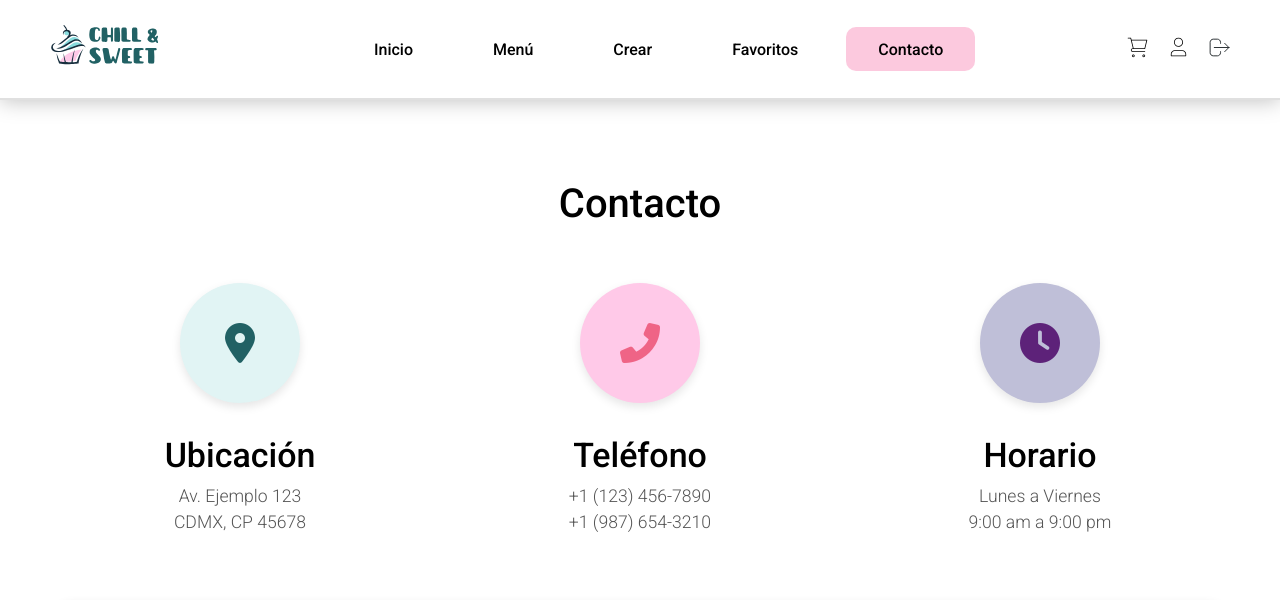
After one commit to UlisesRdgz/chill-and-sweet, a Django app: page /contact/ in a window 1280 px wide. The commit adds this page. Shown: the top 600 px of the page. Run offline with Django 5.2, Linux system fonts and the light colour scheme; parts of the project's set-up code (start-up, migrations or seed data) failed here and were passed over.

Commit message:
Vista Contacto y 404
Se adaptó la vista contacto que ya había

Pendiente conectar la vista 404 y dar ajustes de diseño

```diff
--- /dev/null
+++ b/chill_and_sweet/main/static/css/partials/contact-section.css
@@ -0,0 +1,242 @@
+/* Configuración global para bordes, márgenes y rellenos */
+*,
+*::before,
+*::after {
+    box-sizing: border-box;
+    margin: 0;
+    padding: 0;
+}
+
+/* Contenedor principal con ancho máximo */
+.page-container {
+    max-width: 1200px;
+    margin: 0 auto;
+    padding: 0 1rem;
+    width: 100%;
+}
+
+/* Contenedor principal de contenido */
+.main-content {
+    padding: 2rem;
+    text-align: center;
+}
+
+/* Título principal dentro del contenido */
+.main-content h1 {
+    font-size: 2rem;
+    color: #2b3b4e;
+    margin-bottom: 1rem;
+}
+
+/* Párrafo dentro del contenido principal */
+.main-content p {
+    font-size: 1.1rem;
+    color: #555;
+}
+
+/* Sección de contacto */
+.contact-section {
+    width: 100%;
+    padding: 3rem 0;
+    text-align: center;
+    background-color: #ffffff;
+}
+
+/* Título en la sección de contacto */
+.contact-title {
+    font-size: 40px;
+    font-family: 'Roboto', sans-serif;
+    font-weight: 500;
+    margin-bottom: 2.5rem;
+    color: #000000;
+}
+
+/* Información de contacto, con elementos flexibles */
+.contact-info {
+    display: flex;
+    justify-content: space-between;
+    flex-wrap: wrap;
+    gap: 2rem;
+}
+
+/* Elementos individuales de contacto */
+.contact-item {
+    flex: 1 1 0;
+    min-width: 280px;
+    text-align: center;
+    margin: 0;
+    padding: 1rem;
+}
+
+/* Iconos circulares en la sección de contacto */
+.icon-circle {
+    width: 120px;
+    height: 120px;
+    border-radius: 50%;
+    display: flex;
+    justify-content: center;
+    align-items: center;
+    margin: 0 auto 2rem;
+    box-shadow: 0px 4px 10px rgba(0, 0, 0, 0.1);
+}
+
+/* Tamaño del icono */
+.icon-circle i {
+    font-size: 2.5rem;
+}
+
+/* Icono y color específico para ubicación */
+.location-icon {
+    background-color: #E1F4F4;
+}
+
+.location-icon i {
+    color: #216164;
+}
+
+/* Icono y color específico para teléfono */
+.phone-icon {
+    background-color: #FFC9E8;
+}
+
+.phone-icon i {
+    color: #EF6486;
+}
+
+/* Icono y color específico para horario */
+.schedule-icon {
+    background-color: #BFBFD8;
+}
+
+.schedule-icon i {
+    color: #5D2279;
+}
+
+/* Subtítulo en la sección de contacto */
+.contact-subtitle {
+    font-size: 34px;
+    font-family: 'Roboto', sans-serif;
+    font-weight: 500;
+    color: #000000;
+    margin-bottom: 0.5rem;
+}
+
+/* Descripción en la sección de contacto */
+.contact-description {
+    font-size: 30px;
+    font-family: 'Roboto', sans-serif;
+    font-weight: 300;
+    color: #000000;
+    line-height: 1.5;
+}
+
+/* Contenedor del mapa de contacto */
+.contact-map {
+    position: relative;
+    width: 100%;
+    height: 400px;
+    border-radius: 15px;
+    overflow: hidden;
+    box-shadow: 0 4px 10px rgba(0, 0, 0, 0.1);
+    margin-top: 3rem;
+}
+
+/* Estilización del iframe del mapa */
+.google-map-iframe {
+    width: 100%;
+    height: 100%;
+    border: none;
+    filter: grayscale(30%) contrast(1.1) brightness(0.9);
+    transition: transform 0.3s ease, filter 0.3s ease;
+}
+
+.google-map-iframe:hover {
+    transform: scale(1.02);
+    filter: grayscale(0%) contrast(1) brightness(1);
+}
+
+/* Media queries para pantallas medianas */
+@media screen and (max-width: 1024px) {
+    .page-container {
+        max-width: 800px;
+    }
+
+    .contact-title {
+        font-size: 2.4rem;
+    }
+
+    .contact-item {
+        min-width: 180px;
+    }
+
+    .icon-circle {
+        width: 115px;
+        height: 115px;
+    }
+
+    .contact-subtitle,
+    .icon-circle i {
+        font-size: 2rem;
+    }
+
+    .contact-description {
+        font-size: 1.8rem;
+    }
+}
+
+/* Media queries para pantallas móviles */
+@media (max-width: 768px) {
+    .contact-title  {
+        font-size: 2.2rem;
+    }
+
+    .contact-item {
+        min-width: 140px;
+    }
+
+    .icon-circle {
+        width: 100px;
+        height: 100px;
+    }
+
+    .contact-subtitle,
+    .icon-circle i {
+        font-size: 1.8rem;
+    }
+
+    .contact-description {
+        font-size: 1.6rem;
+    }
+}
+
+/* Media queries para pantallas pequeñas */
+@media (max-width: 480px) {
+
+    .contact-title  {
+        font-size: 2rem;
+    }
+
+    .icon-circle {
+        width: 120px;
+        height: 120px;
+    }
+
+    .contact-subtitle,
+    .icon-circle i {
+        font-size: 1.6rem;
+    }
+
+    .contact-description {
+        font-size: 1.4rem;
+    }
+
+    .contact-info {
+        flex-direction: column;
+        align-items: center;
+        gap: 30px 50px;
+    }
+
+    .contact-item {
+        margin-bottom: 0.5rem;
+    }
+}
--- /dev/null
+++ b/chill_and_sweet/main/templates/contact.html
@@ -0,0 +1,15 @@
+{% extends "layout/layout-logged.html" %}
+
+{% load static %}
+
+{% block title %}Contact - Chill & Sweet{% endblock %}
+
+{% block head %}
+    <link rel="stylesheet" href="{% static 'css/partials/contact-section.css' %}">
+{% endblock %}
+
+{% block content %}
+<div class="page-container">
+    {% include 'partials/contact-section.html' %}
+</div>
+{% endblock %}
--- a/chill_and_sweet/main/templates/layout/layout-logged.html
+++ b/chill_and_sweet/main/templates/layout/layout-logged.html
@@ -36,10 +36,10 @@
             <a href="{% url 'create' %}" class="{% if request.resolver_match.url_name == 'create' %}active{% endif %}">
                 Crear
             </a>
-            <a href="#" class="{% if request.resolver_match.url_name == 'contact' %}active{% endif %}">
+            <a href="#" class="{% if request.resolver_match.url_name == 'favorite' %}active{% endif %}">
                 Favoritos
             </a>
-            <a href="#" class="{% if request.resolver_match.url_name == 'contact' %}active{% endif %}">
+            <a href="{% url 'contact' %}" class="{% if request.resolver_match.url_name == 'contact' %}active{% endif %}">
                 Contacto
             </a>
         </div>
--- /dev/null
+++ b/chill_and_sweet/main/templates/partials/contact-section.html
@@ -0,0 +1,39 @@
+<div class="contact-section">
+    <h2 class="contact-title">Contacto</h2>
+    <div class="contact-info">
+        <!-- Información de contacto -->
+        <div class="contact-item">
+            <div class="icon-circle location-icon">
+                <i class="fas fa-map-marker-alt"></i>
+            </div>
+            <h3 class="contact-subtitle">Ubicación</h3>
+            <p class="contact-description">Av. Ejemplo 123<br>CDMX, CP 45678</p>
+        </div>
+        <div class="contact-item">
+            <div class="icon-circle phone-icon">
+                <i class="fas fa-phone-alt"></i>
+            </div>
+            <h3 class="contact-subtitle">Teléfono</h3>
+            <p class="contact-description">+1 (123) 456-7890<br>+1 (987) 654-3210</p>
+        </div>
+        <div class="contact-item">
+            <div class="icon-circle schedule-icon">
+                <i class="fas fa-clock"></i>
+            </div>
+            <h3 class="contact-subtitle">Horario</h3>
+            <p class="contact-description">Lunes a Viernes<br>9:00 am a 9:00 pm</p>
+        </div>
+    </div>
+    <!-- Mapa de Google -->
+    <div class="contact-map">
+        <iframe
+            src="https://www.google.com/maps/embed?pb=!1m18!1m12!1m3!1d7530.170637898942!2d-99.19548280642093!3d19.322103700000024!2m3!1f0!2f0!3f0!3m2!1i1024!2i768!4f13.1!3m3!1m2!1s0x85ce0008de1eddf5%3A0x95a3d1762fcedcd8!2sInstituto%20de%20Ciencias%20Aplicadas%20y%20Tecnolog%C3%ADa%2C%20UNAM!5e0!3m2!1ses-419!2smx!4v1732032647481!5m2!1ses-419!2smx"
+            class="google-map-iframe"
+            height="450"
+            style="border:0;"
+            allowfullscreen=""
+            loading="lazy"
+            referrerpolicy="no-referrer-when-downgrade"
+        ></iframe>
+    </div>
+</div>
--- a/chill_and_sweet/main/urls.py
+++ b/chill_and_sweet/main/urls.py
@@ -12,5 +12,6 @@ urlpatterns = [
     path('customdesert/<int:categoria_id>/', views.customDessert, name = 'personalize'),
     path('help/', views.help_view, name='help'),
     path('orden/', views.orden, name='orden'),
-    path('pago/', views.pago, name='pago')
+    path('pago/', views.pago, name='pago'),
+    path('contact/', views.contact, name='contact')
 ]
--- a/chill_and_sweet/main/views.py
+++ b/chill_and_sweet/main/views.py
@@ -140,3 +140,10 @@ def orden(request):
 # Vista de la pagina pago
 def pago(request):
     return render(request,'pago/pagopagina.html')
+
+# Vista de la pagina de contacto
+def contact(request):
+    return render(request, 'contact.html')
+
+def soon(request):
+    return render(request, '404.html')
```
Also changed, not shown: chill_and_sweet/main/static/css/404.css (added, +51 -0 lines), chill_and_sweet/main/static/css/index.css (+3 -187 lines), chill_and_sweet/main/templates/404.html (added, +22 -0 lines), chill_and_sweet/main/templates/index.html (+3 -39 lines), chill_and_sweet/main/static/img/hornear.png (added).
